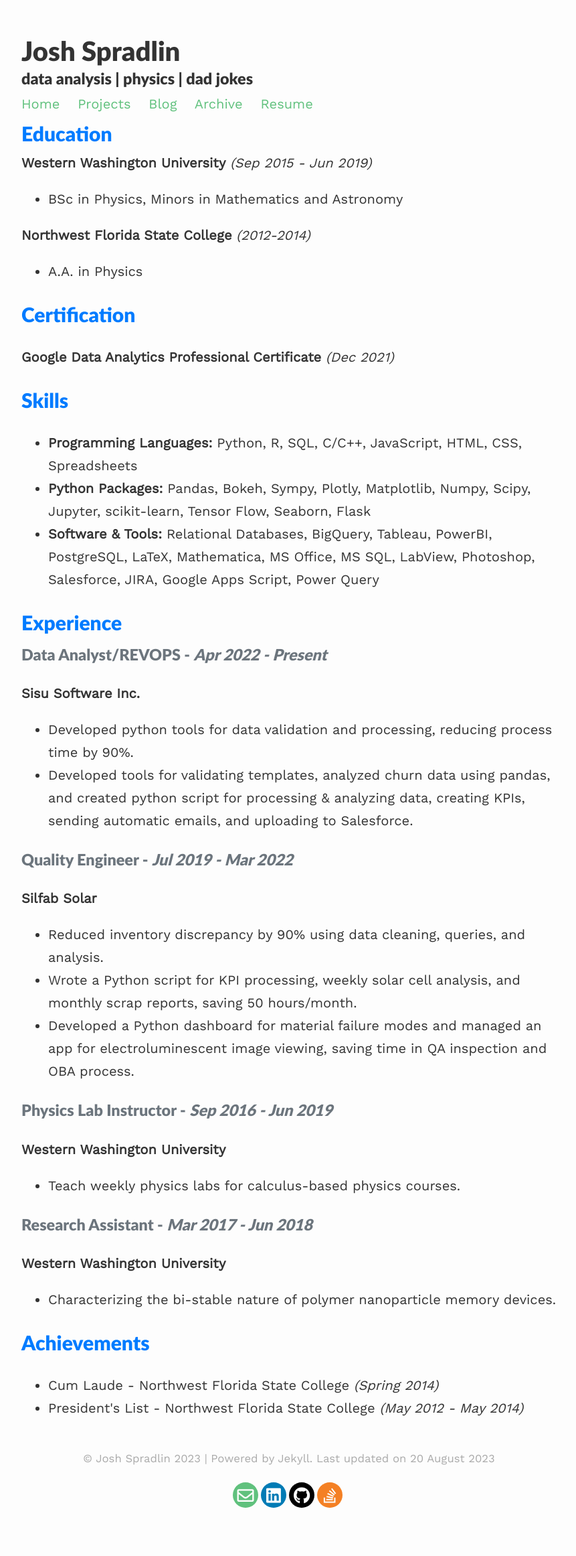
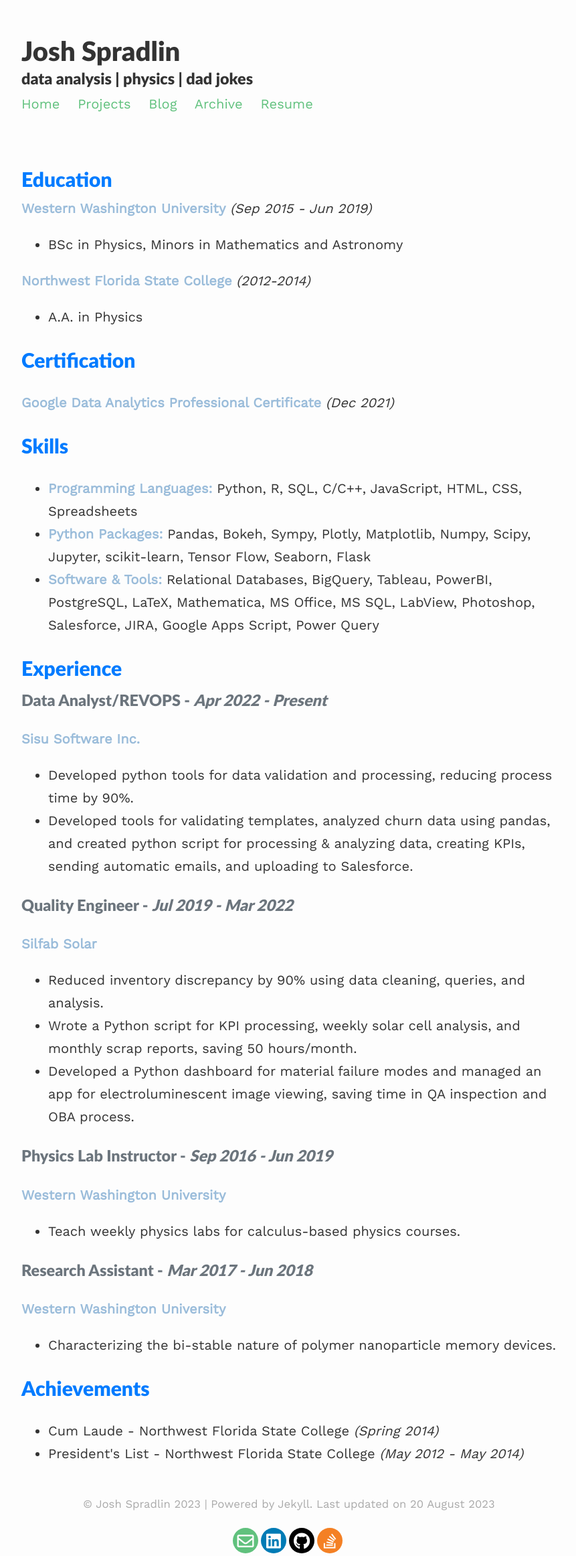
Before and after one commit to josh-u-a/gradfolio, a Jekyll site: the page built from _pages/resume.md, in a window 1280 px wide. Shown: the whole page at 67% size, without its empty margins (208-1069 px from the left). Built offline with Jekyll 4.4.1, drawn with Linux system fonts in a browser that asks for light colours; nearby versions of some CDN libraries; before the commit the page ends 2255 px from its top, so only the background shows below that.

Commit message:
Update resume.html

```diff
--- a/_layouts/resume.html
+++ b/_layouts/resume.html
@@ -13,46 +13,51 @@
   .subheader-color {
     color: #6C757D; /* Gray */
   }
+
+  .strong-color {
+        color:  #9abcda;
+    }
 </style>
 </head>
 <body>
-
+<br>
+<br>
 <!-- Education -->
 <h1 class="header-color">Education</h1>
-<strong>Western Washington University</strong> <em>(Sep 2015 - Jun 2019)</em>
+<strong class = "strong-color">Western Washington University</strong> <em>(Sep 2015 - Jun 2019)</em>
 <ul>
   <li>BSc in Physics, Minors in Mathematics and Astronomy</li>
 </ul>
 
-<strong>Northwest Florida State College</strong> <em>(2012-2014)</em>
+<strong class = "strong-color">Northwest Florida State College</strong> <em>(2012-2014)</em>
 <ul>
   <li>A.A. in Physics</li>
 </ul>
 
 <!-- Certification -->
 <h1 class="header-color">Certification</h1>
-<p><strong>Google Data Analytics Professional Certificate</strong> <em>(Dec 2021)</em></p>
+<p><strong class = "strong-color">Google Data Analytics Professional Certificate</strong> <em>(Dec 2021)</em></p>
 
 <!-- Skills -->
 <h1 class="header-color">Skills</h1>
 <ul>
-  <li><strong>Programming Languages:</strong> Python, R, SQL, C/C++, JavaScript, HTML, CSS, Spreadsheets</li>
-  <li><strong>Python Packages:</strong> Pandas, Bokeh, Sympy, Plotly, Matplotlib, Numpy, Scipy, Jupyter, scikit-learn, Tensor Flow, Seaborn, Flask</li>
-  <li><strong>Software & Tools:</strong> Relational Databases, BigQuery, Tableau, PowerBI, PostgreSQL, LaTeX, Mathematica, MS Office, MS SQL, LabView, Photoshop, Salesforce, JIRA, Google Apps Script, Power Query</li>
+  <li><strong class = "strong-color">Programming Languages:</strong> Python, R, SQL, C/C++, JavaScript, HTML, CSS, Spreadsheets</li>
+  <li><strong class = "strong-color">Python Packages:</strong> Pandas, Bokeh, Sympy, Plotly, Matplotlib, Numpy, Scipy, Jupyter, scikit-learn, Tensor Flow, Seaborn, Flask</li>
+  <li><strong class = "strong-color">Software & Tools:</strong> Relational Databases, BigQuery, Tableau, PowerBI, PostgreSQL, LaTeX, Mathematica, MS Office, MS SQL, LabView, Photoshop, Salesforce, JIRA, Google Apps Script, Power Query</li>
 </ul>
 
 <!-- Experience -->
 <h1 class="header-color">Experience</h1>
 
 <h3 class="subheader-color">Data Analyst/REVOPS - <em>Apr 2022 - Present</em></h3>
-<p><strong>Sisu Software Inc.</strong></p>
+<p><strong class = "strong-color">Sisu Software Inc.</strong></p>
 <ul>
   <li>Developed python tools for data validation and processing, reducing process time by 90%.</li>
   <li>Developed tools for validating templates, analyzed churn data using pandas, and created python script for processing & analyzing data, creating KPIs, sending automatic emails, and uploading to Salesforce.</li>
 </ul>
 
 <h3 class="subheader-color">Quality Engineer - <em>Jul 2019 - Mar 2022</em></h3>
-<p><strong>Silfab Solar</strong></p>
+<p><strong class = "strong-color">Silfab Solar</strong></p>
 <ul>
   <li>Reduced inventory discrepancy by 90% using data cleaning, queries, and analysis.</li>
   <li>Wrote a Python script for KPI processing, weekly solar cell analysis, and monthly scrap reports, saving 50 hours/month.</li>
@@ -60,13 +65,13 @@
 </ul>
 
 <h3 class="subheader-color">Physics Lab Instructor - <em>Sep 2016 - Jun 2019</em></h3>
-<p><strong>Western Washington University</strong></p>
+<p><strong class = "strong-color">Western Washington University</strong></p>
 <ul>
   <li>Teach weekly physics labs for calculus-based physics courses.</li>
 </ul>
 
 <h3 class="subheader-color">Research Assistant - <em>Mar 2017 - Jun 2018</em></h3>
-<p><strong>Western Washington University</strong></p>
+<p><strong class = "strong-color">Western Washington University</strong></p>
 <ul>
   <li>Characterizing the bi-stable nature of polymer nanoparticle memory devices.</li>
 </ul>
```
